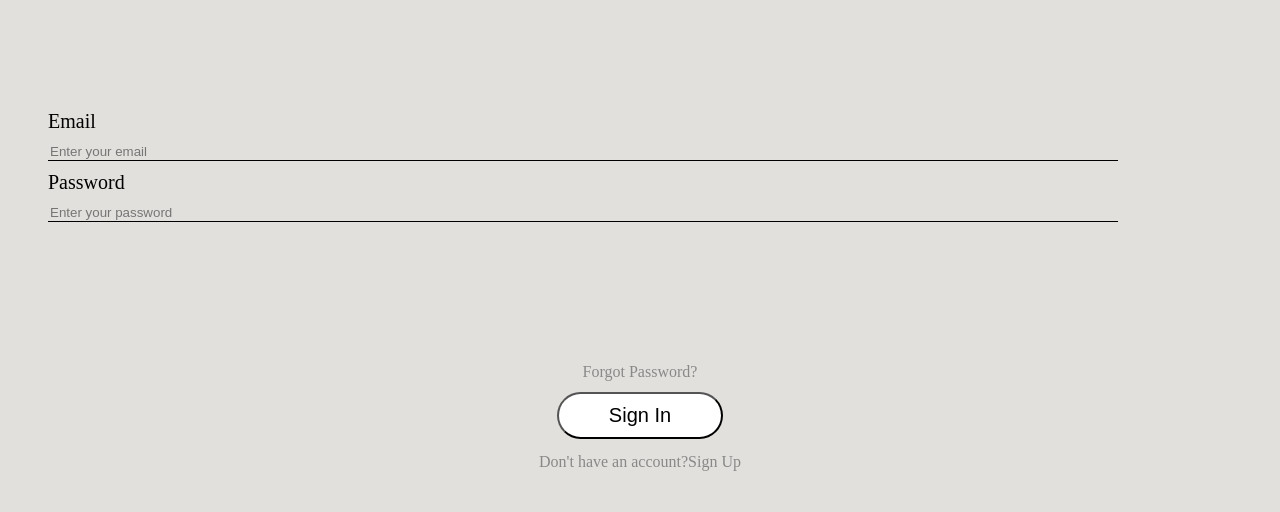
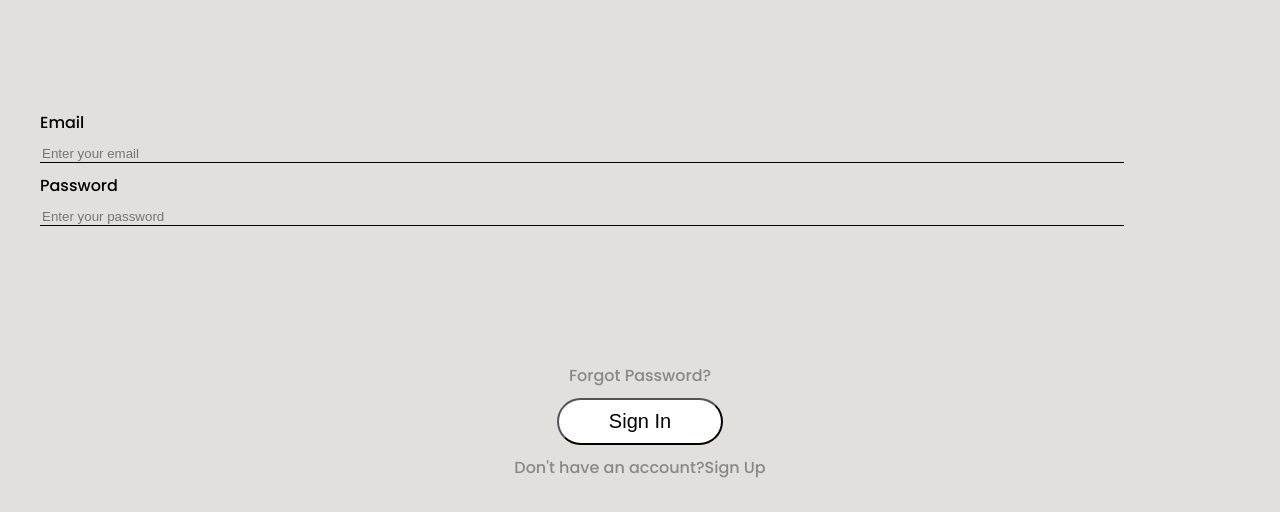
Before and after one commit to ChoukseyKhushbu/candids, a plain HTML site: page index.html in a window 1280 px wide. Shown: the part 296-808 px from the top of the page. Drawn offline with Linux system fonts and the light colour scheme.

Commit message:
added poppins font

```diff
--- a/index.html
+++ b/index.html
@@ -7,6 +7,8 @@
 
     <link href="style.css" rel="stylesheet">
     <link href="https://fonts.googleapis.com/css?family=Pacifico&display=swap" rel="stylesheet">
+
+    <link href="https://fonts.googleapis.com/css?family=Poppins:500&display=swap" rel="stylesheet">
 
     <title>Document</title>
 </head>
--- a/style.css
+++ b/style.css
@@ -1,7 +1,9 @@
 :root{
     background-color:#E2E0DD;
-    font-size: 20px;
+    font-size: 16px;
+    font-family: 'Poppins',sans-serif;
     height: 100%;
+
 }
 body{
     height: 100%;
```
